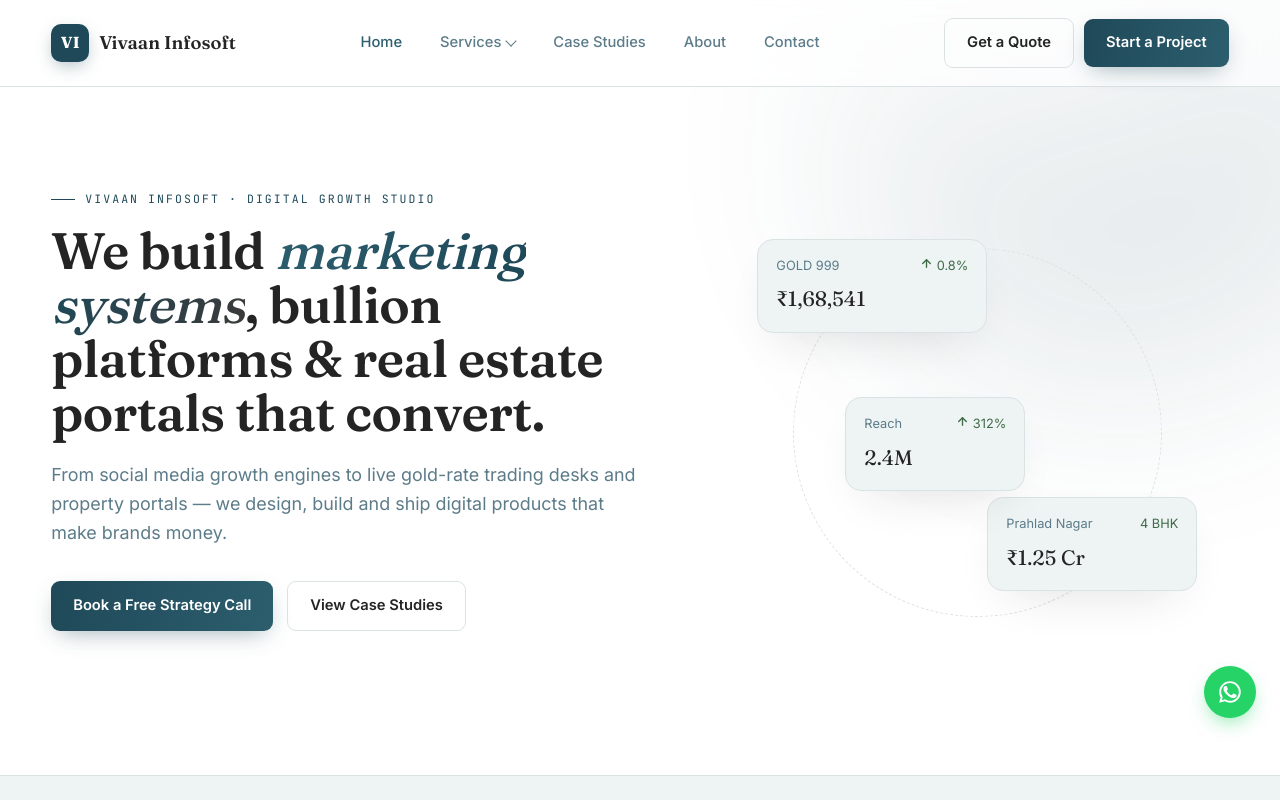
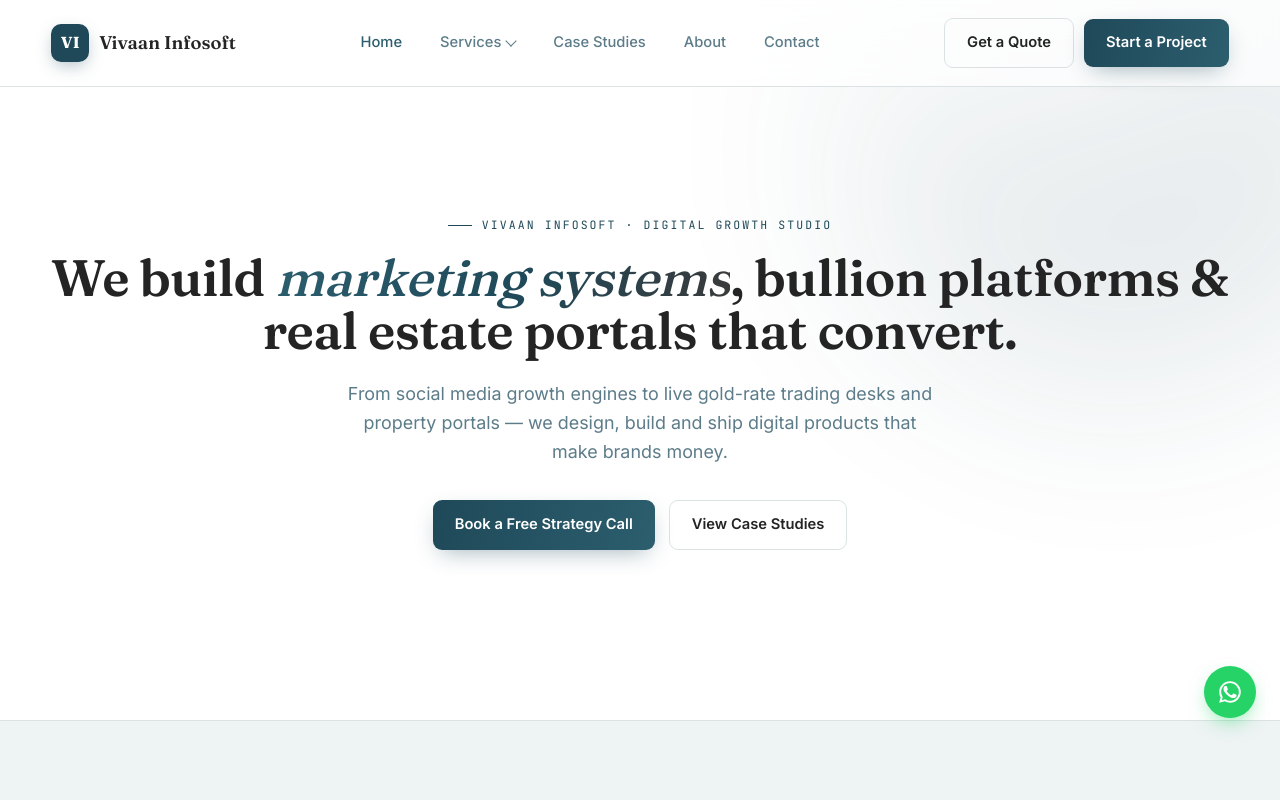
Before and after one commit to bhavik4094/Vivaan-Infosoft, a React (Vite) app: page / in a window 1280 px wide. Shown: the top 800 px of the page. Built offline with nearby package versions, Linux system fonts and the light colour scheme.

Commit message:
Update hero section: center text, remove visual elements, adjust height

```diff
--- a/src/components/Hero.jsx
+++ b/src/components/Hero.jsx
@@ -1,5 +1,4 @@
 import { Link } from 'react-router-dom';
-import { ArrowUp } from 'lucide-react';
 
 export default function Hero() {
   return (
@@ -19,22 +18,6 @@
             <Link to="/case-studies" className="btn btn-ghost">View Case Studies</Link>
           </div>
         </div>
-
-        <div className="hero-visual reveal in">
-          <div className="hero-ring"></div>
-          <div className="hero-card card-1">
-            <div className="row"><span>GOLD 999</span><span className="up"><ArrowUp size={13} strokeWidth={2.5} /> 0.8%</span></div>
-            <div className="val">₹1,68,541</div>
-          </div>
-          <div className="hero-card card-2">
-            <div className="row"><span>Prahlad Nagar</span><span className="up">4 BHK</span></div>
-            <div className="val">₹1.25 Cr</div>
-          </div>
-          <div className="hero-card card-3">
-            <div className="row"><span>Reach</span><span className="up"><ArrowUp size={13} strokeWidth={2.5} /> 312%</span></div>
-            <div className="val">2.4M</div>
-          </div>
-        </div>
       </div>
     </header>
   );
--- a/src/index.css
+++ b/src/index.css
@@ -159,6 +159,8 @@
 .hero{
   position:relative;
   padding:calc(clamp(60px,10vw,120px) + 70px) 0 60px;
+  min-height:90vh;
+  justify-content:center;
   display:flex;flex-direction:column;
   overflow:hidden;
 }
@@ -175,11 +177,11 @@
   50%{transform:rotate(180deg) scale(1.12)}
   100%{transform:rotate(360deg) scale(1)}
 }
-.hero-grid{display:grid;grid-template-columns:minmax(0,1.1fr) minmax(0,0.9fr);gap:60px;align-items:center;position:relative;z-index:2;padding-bottom:40px}
-.hero-copy{min-width:0}
+.hero-grid{display:flex;flex-direction:column;align-items:center;text-align:center;position:relative;z-index:2;padding-bottom:40px}
+.hero-copy{min-width:0;display:flex;flex-direction:column;align-items:center}
 .hero h1{font-size:clamp(2rem,4vw,3.6rem);margin-bottom:22px}
-.hero p.lead{color:var(--muted);font-size:1.12rem;max-width:52ch;margin-bottom:34px}
-.hero-cta{display:flex;gap:14px;flex-wrap:wrap;margin-bottom:44px}
+.hero p.lead{color:var(--muted);font-size:1.12rem;max-width:52ch;margin-bottom:34px;text-align:center}
+.hero-cta{display:flex;gap:14px;flex-wrap:wrap;justify-content:center;margin-bottom:44px}
 .hero-stats{display:flex;gap:34px;flex-wrap:wrap}
 .hero-stats .stat b{font-family:var(--ff-display);font-size:1.6rem;display:block}
 .hero-stats .stat span{color:var(--muted);font-size:0.82rem}
@@ -459,7 +461,6 @@
   .logo-mark{width:34px;height:34px;flex-shrink:0}
   .nav-links-cta{display:block;margin-top:10px}
   .nav-links > li.nav-links-cta > a.btn-primary{width:100%;color:#fff;justify-content:center}
-  .hero-grid{grid-template-columns:1fr}
   .hero-visual{margin-top:80px;max-width:340px}
   .services-grid{grid-template-columns:1fr 1fr}
   .case-grid{grid-template-columns:1fr}
```
